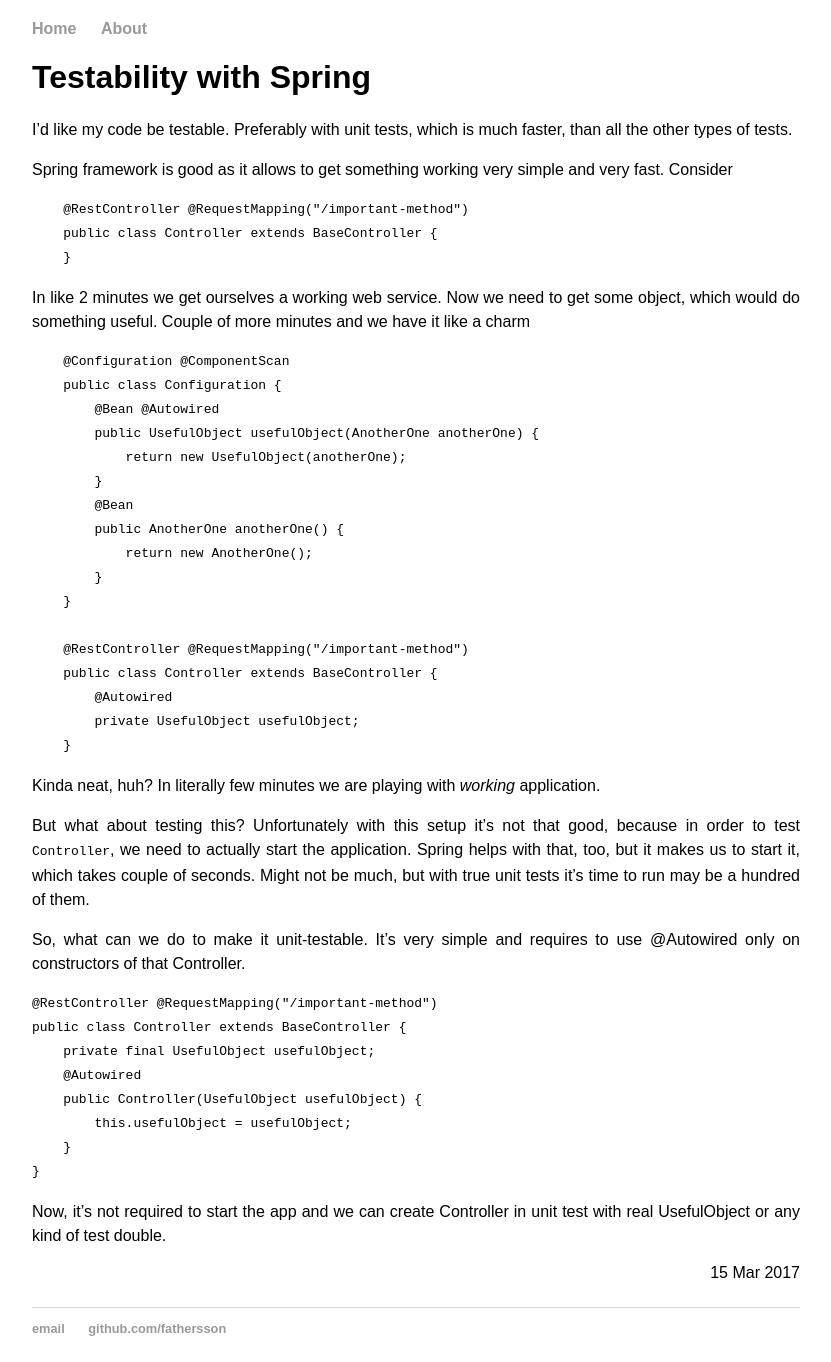
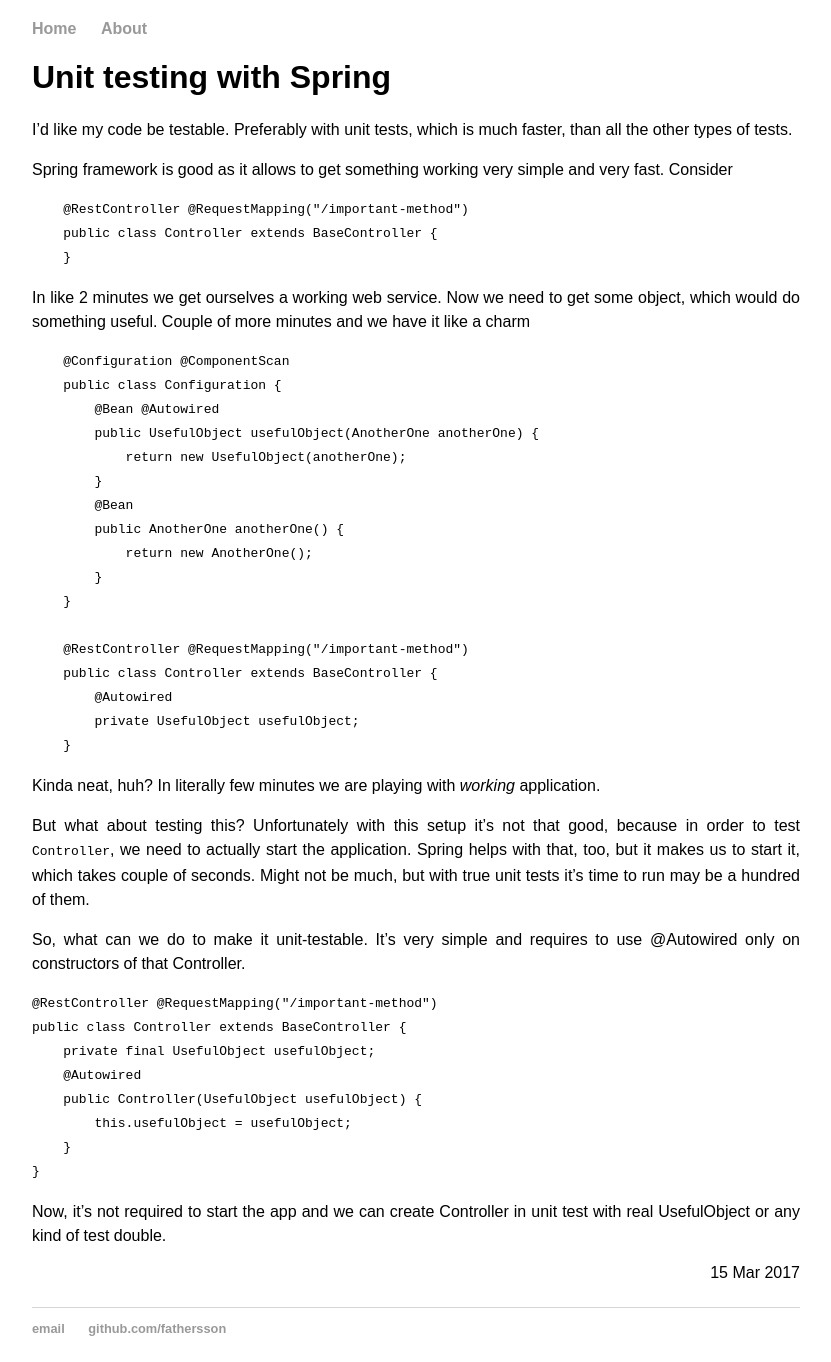
Before and after one commit to iinegve/fathersson.github.io, a Jekyll site: the page built from _posts/2017-03-15-testability-with-spring.md, in a window 1280 px wide. Shown: the whole page, without its empty margins (224-1055 px from the left). Built offline with Jekyll 4.4.1, drawn with Linux system fonts in a browser that asks for light colours.

Commit message:
Changing title of the post to Unit testing with Spring

```diff
--- a/_posts/2017-03-15-testability-with-spring.md
+++ b/_posts/2017-03-15-testability-with-spring.md
@@ -1,5 +1,5 @@
 ---
-title: "Testability with Spring"
+title: "Unit testing with Spring"
 date: 2017-03-15
 ---
 
```
